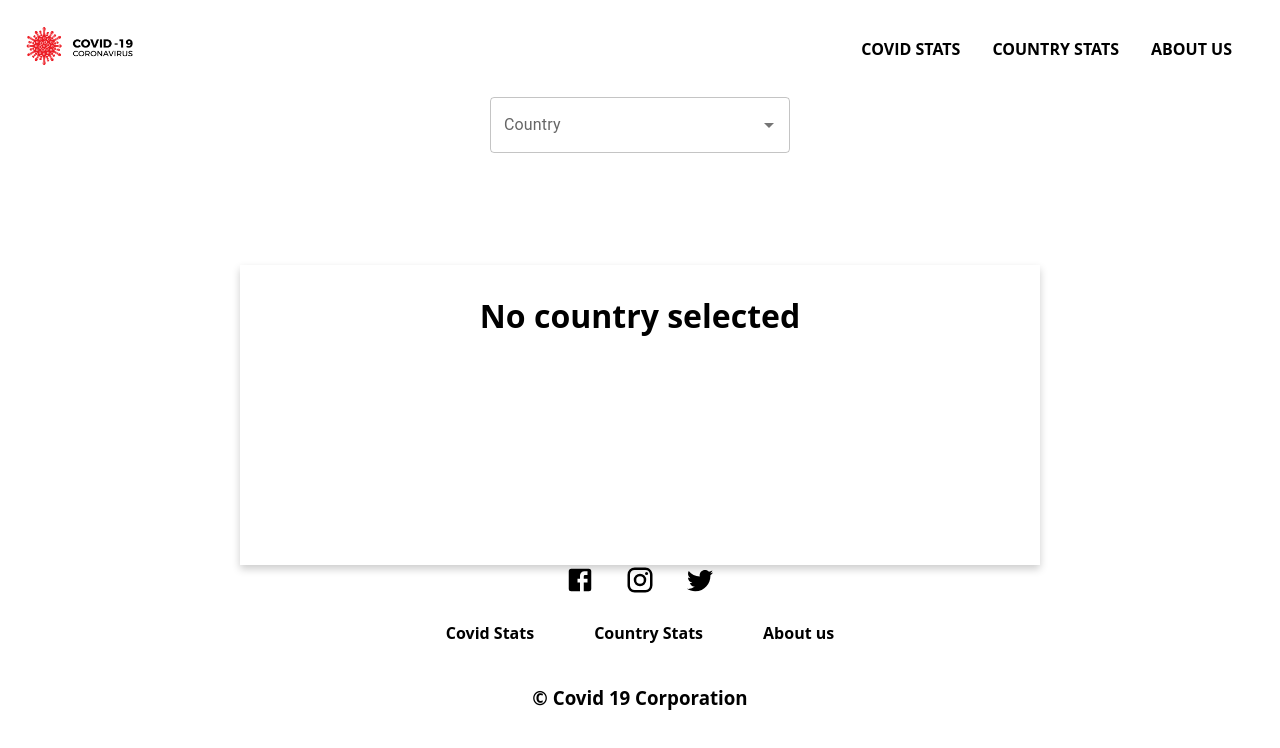
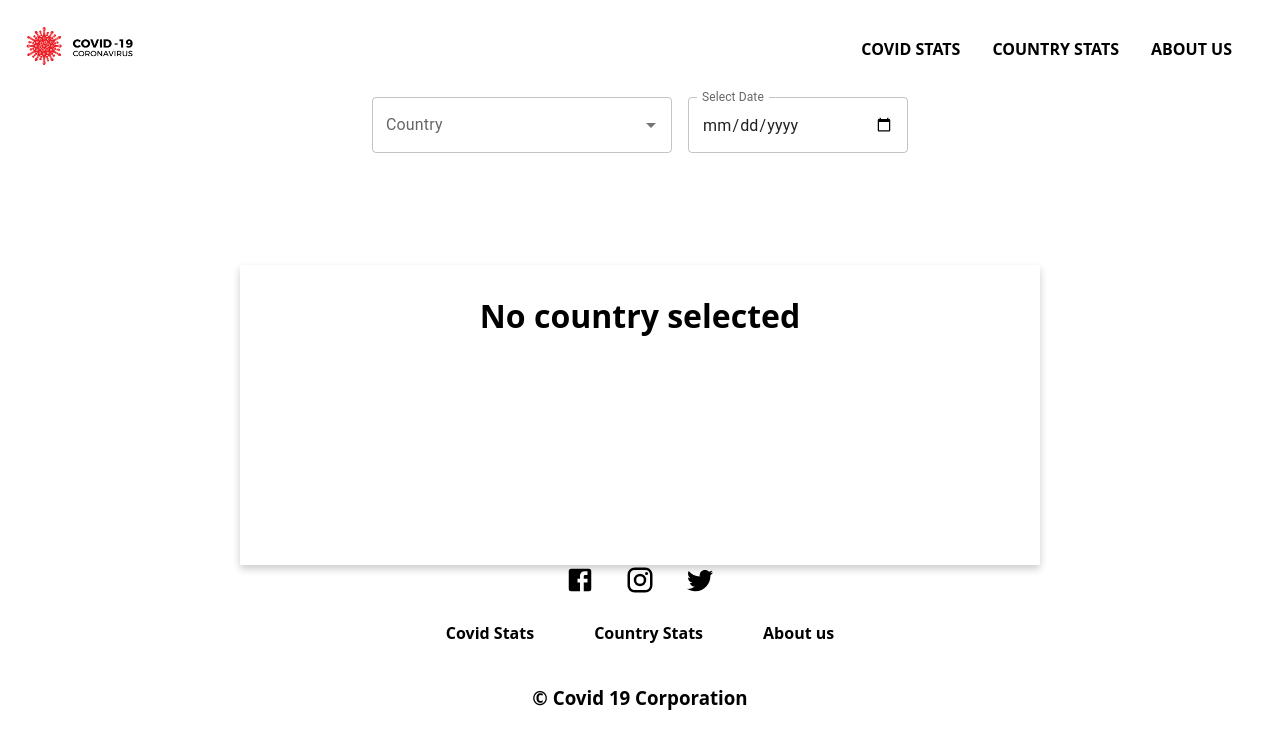
Before and after one commit to davudhalitovic/Covid19-app, a React (Vite) app: page /contry-stats in a window 1280 px wide. Shown: the top 748 px of the page. Built offline with nearby package versions, Linux system fonts and the light colour scheme; no server answers.

Commit message:
calendar

```diff
--- a/src/Components/CountryStats/CountryStats.jsx
+++ b/src/Components/CountryStats/CountryStats.jsx
@@ -11,6 +11,7 @@ export function CountryStats() {
   const [covidData, setCovidData] = useState({});
   const [loading, setLoading] = useState(false);
   const [error, setError] = useState(null);
+  const [selectedDate, setSelectedDate] = useState("");
 
   // Fetch all countries and their flags
   useEffect(() => {
@@ -75,6 +76,7 @@ export function CountryStats() {
   return (
     <>
       <App>
+        <div style={{ display: 'flex', alignItems: 'center' }}>
           <Autocomplete
             disablePortal
             id="combo-box-demo"
@@ -98,6 +100,18 @@ export function CountryStats() {
             )}
             renderInput={(params) => <TextField {...params} label="Country" />}
           />
+          <TextField
+            id="date-picker"
+            label="Select Date"
+            type="date"
+            sx={{ width: 220, marginLeft: 2 }}
+            InputLabelProps={{
+              shrink: true,
+            }}
+            value={selectedDate}
+            onChange={(e) => setSelectedDate(e.target.value)}
+          />
+        </div>
         <InfoDiv>
           <InfoChild>
             {selectedCountry ? (
```
Lines whose indentation alone changed are shown as unchanged.
